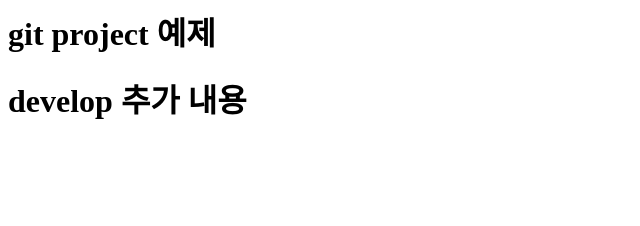
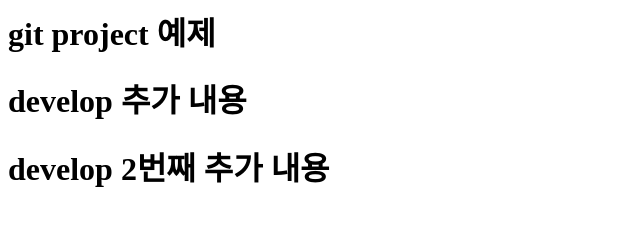
Before and after one commit to merkiff/git_Project_OSS_3, a plain HTML site: page index.html in a window 1280 px wide. Shown: the whole page, without its empty margins (0-640 px from the left). Drawn offline with Linux system fonts and the light colour scheme.

Commit message:
develop second commit

```diff
--- a/index.html
+++ b/index.html
@@ -3,5 +3,6 @@
   <body>
     <h1>git project 예제</h1>
     <h1>develop 추가 내용</h1>
+    <h1>develop 2번째 추가 내용</h1>
   </body>
 </html>
```
